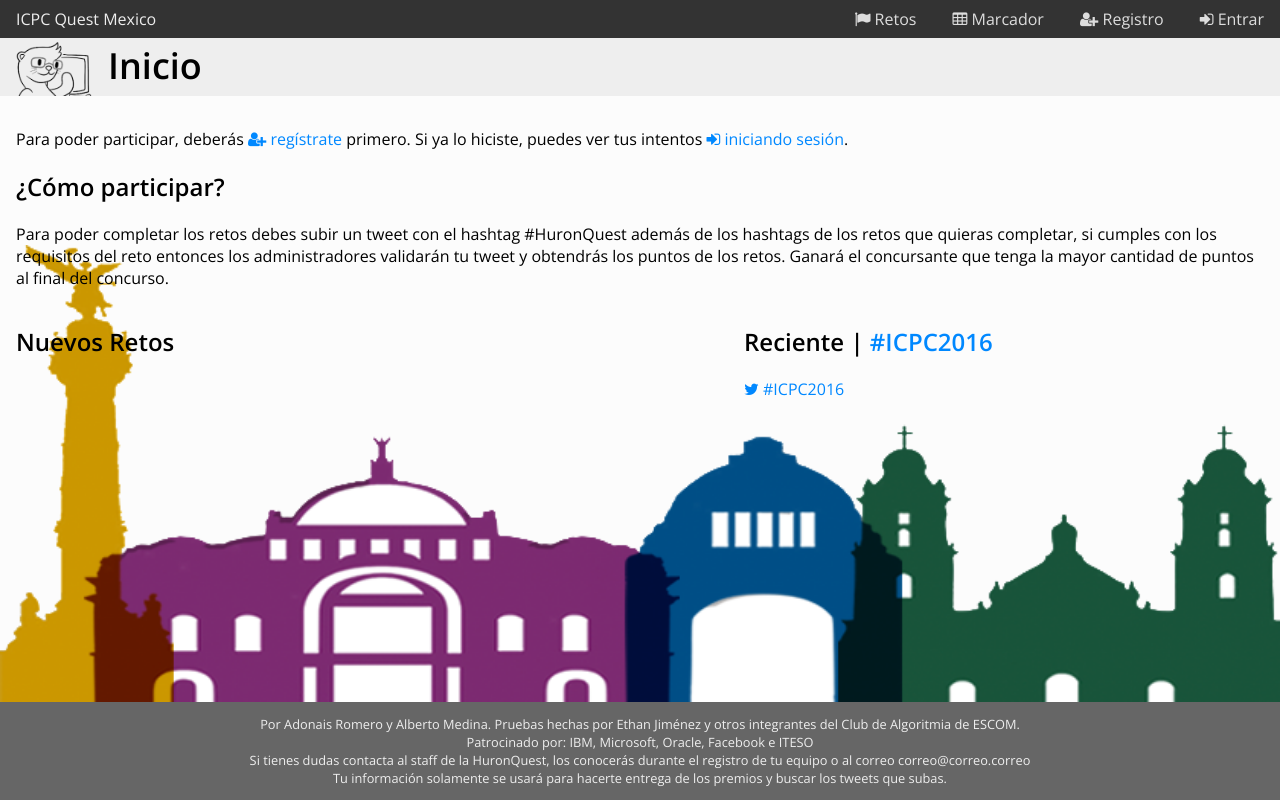
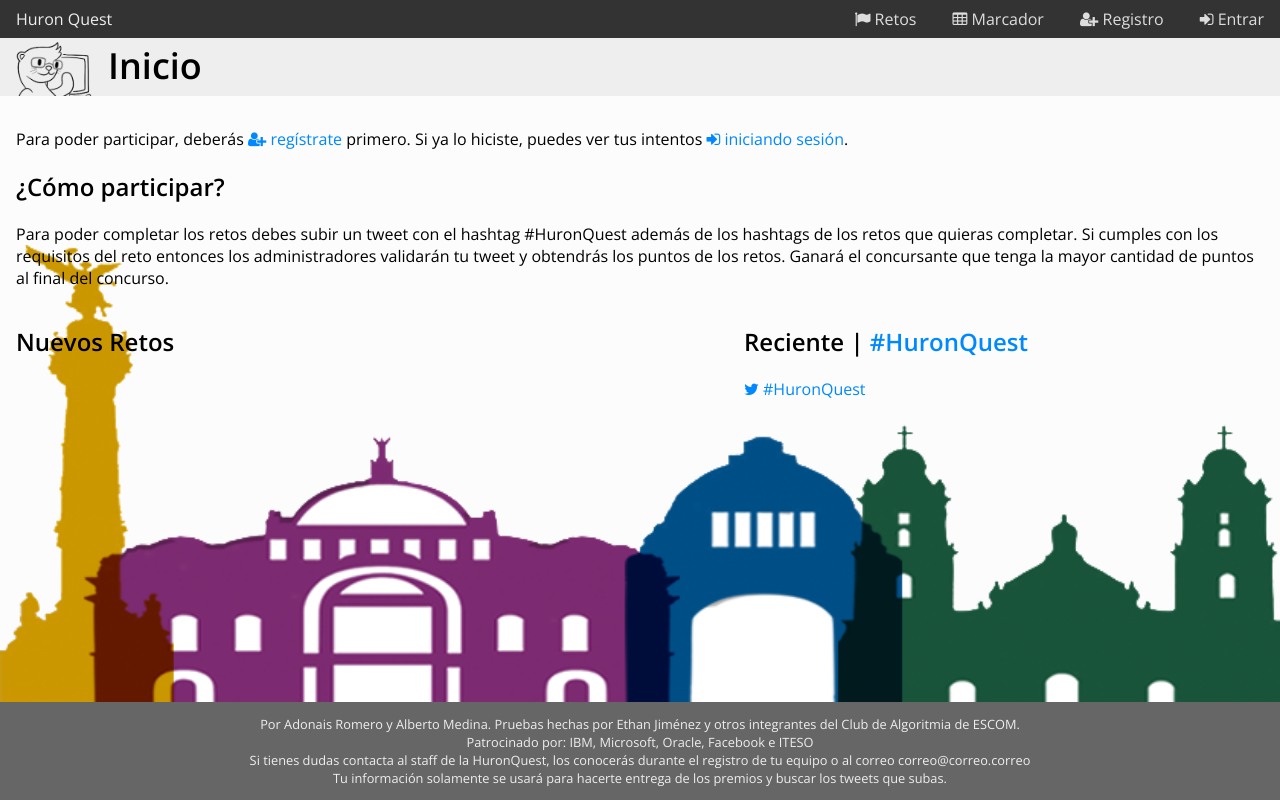
Before and after one commit to Drako0013/IcpcQuestMx2016, a PHP site: page / in a window 1280 px wide. Run offline with PHP 8.4, Linux system fonts and the light colour scheme; data that the repository does not hold is empty; some libraries are stand-ins or nearby versions.

Commit message:
Nueva cronología con HT #HuronQuest

```diff
--- a/header.php
+++ b/header.php
@@ -28,7 +28,7 @@ $sessionActive = ValidationUtility::sessionExists();
     <body>
         <div id="home-menu" class="pure-menu pure-menu-horizontal pure-menu-fixed">
             <a class="pure-menu-heading" href="./">
-                ICPC Quest Mexico
+                Huron Quest
             </a>
             <nav id="home-menu-nav">
                 <ul class="pure-menu-list">
--- a/index.php
+++ b/index.php
@@ -27,10 +27,10 @@ $challengesList = $db->getLastNChallenges(constant("ChallengesNumber"));
 
             <h2>¿Cómo participar?</h2>
             <p>
-            	Para poder completar los retos debes subir un tweet con el hashtag #HuronQuest además de los hashtags de los
-            	retos que quieras completar, si cumples con los requisitos del reto entonces los administradores validarán
-            	tu tweet y obtendrás los puntos de los retos. Ganará el concursante que tenga la mayor cantidad de puntos
-            	al final del concurso.
+                Para poder completar los retos debes subir un tweet con el hashtag #HuronQuest además de los hashtags de los
+                retos que quieras completar. Si cumples con los requisitos del reto entonces los administradores validarán
+                tu tweet y obtendrás los puntos de los retos. Ganará el concursante que tenga la mayor cantidad de puntos
+                al final del concurso.
             </p>
 
             <div id="flex-container">
@@ -60,18 +60,18 @@ $challengesList = $db->getLastNChallenges(constant("ChallengesNumber"));
                 </div>
                 <div class="timeline-container">
                     <h2>
-                        Reciente | <a href="https://twitter.com/hashtag/ICPC2016">#ICPC2016</a>
+                        Reciente | <a href="https://twitter.com/hashtag/HuronQuest">#HuronQuest</a>
                     </h2>
                     <a
                         class="twitter-timeline"
-                        href="https://twitter.com/hashtag/ICPC2016"
+                        href="https://twitter.com/hashtag/HuronQuest"
                         data-dnt="true"
-                        data-widget-id="785553558712098817"
+                        data-widget-id="792927567435079680"
                         data-tweet-limit="5"
                         data-lang="es"
                         data-chrome="noheader"
                         data-aria-polite="assertive">
-                        <i class="fa fa-twitter"></i> #ICPC2016
+                        <i class="fa fa-twitter"></i> #HuronQuest
                     </a>
                     <script>
                         !function(d,s,id){var js,fjs=d.getElementsByTagName(s)[0],p=/^http:/.test(d.location)?'http':'https';if(!d.getElementById(id)){js=d.createElement(s);js.id=id;js.src=p+"://platform.twitter.com/widgets.js";fjs.parentNode.insertBefore(js,fjs);}}(document,"script","twitter-wjs");
```
